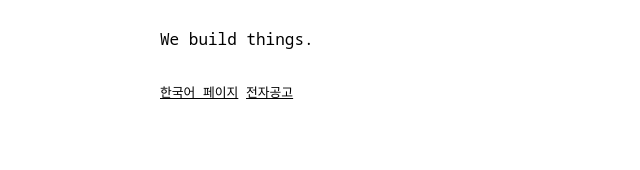
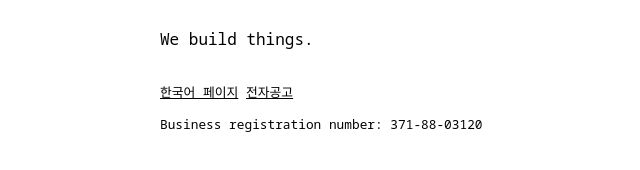
Before and after one commit to e0en/albireostudio.com, a plain HTML site: page index.html in a window 1280 px wide. Shown: the part 68-238 px from the top of the page, without its empty margins (112-752 px from the left). Drawn offline with Linux system fonts and the light colour scheme.

Commit message:
Add Business registration number

```diff
--- a/index.html
+++ b/index.html
@@ -33,6 +33,7 @@
         <a href="index_ko.html">한국어 페이지</a>
         <a href="electronic-notice.html">전자공고</a>
       </p>
+      <p>Business registration number: 371-88-03120</p>
     </footer>
   </body>
 </html>
```
Also changed, not shown: index_ko.html (+1 -0 lines).
